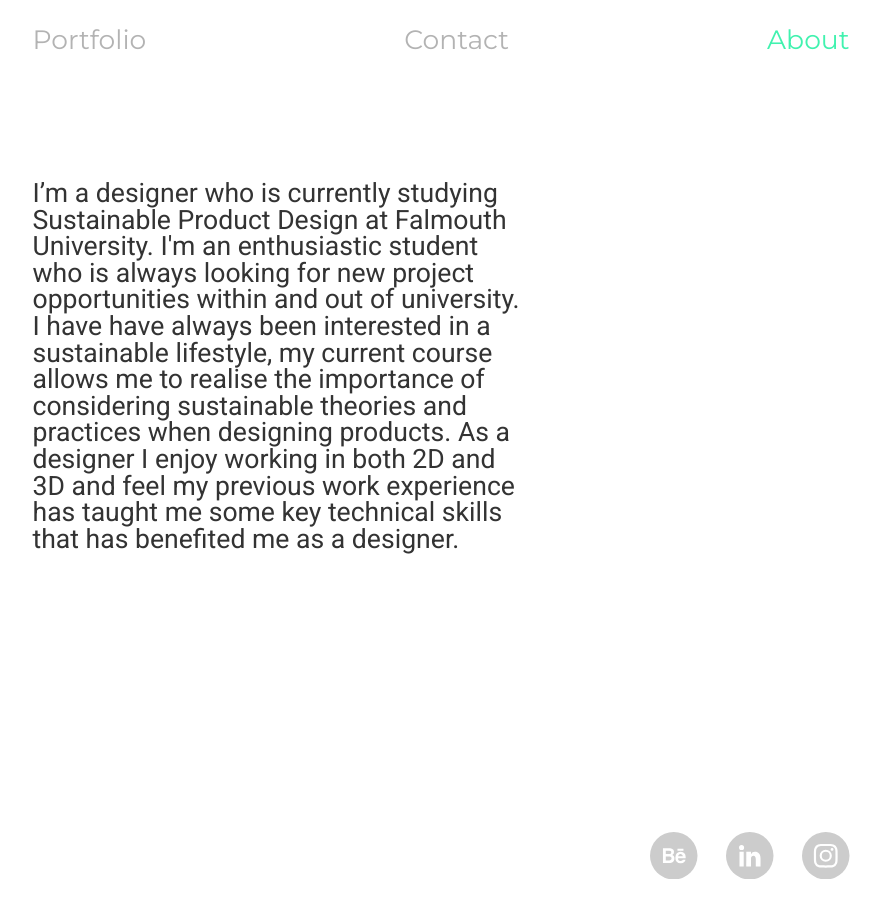
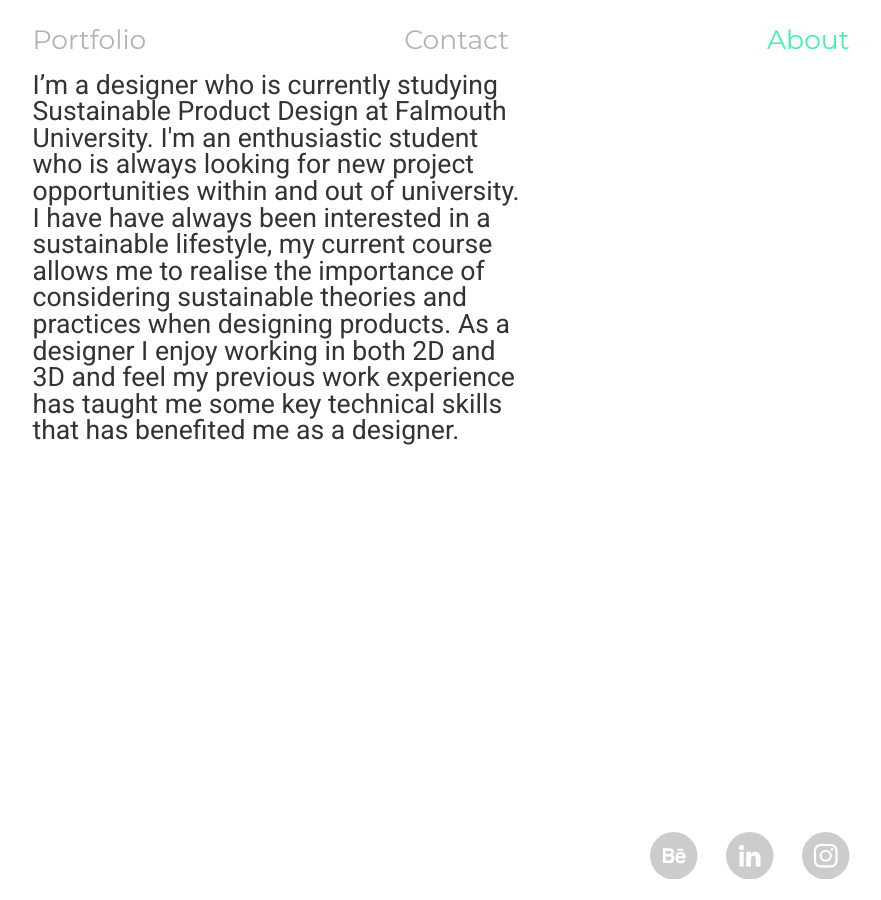
Before and after one commit to Elunn/elliot-lunn-old-portfolio, a Jekyll site: the page built from about.html, in a window 1280 px wide. Shown: the whole page, without its empty margins (199-1080 px from the left). Built offline with Jekyll 4.4.1, drawn with Linux system fonts in a browser that asks for light colours; nearby versions of some CDN libraries; Markdown is read by kramdown in place of the engine named in the settings.

Commit message:
about fix

```diff
--- a/css/styles.css
+++ b/css/styles.css
@@ -34,7 +34,8 @@ a:hover {
 }
 
 .abouttext {
-    position: absolute;
+    padding-bottom: 4.5em;
+    position: relative;
     width: 60%;
     top:20%;
 }
```
